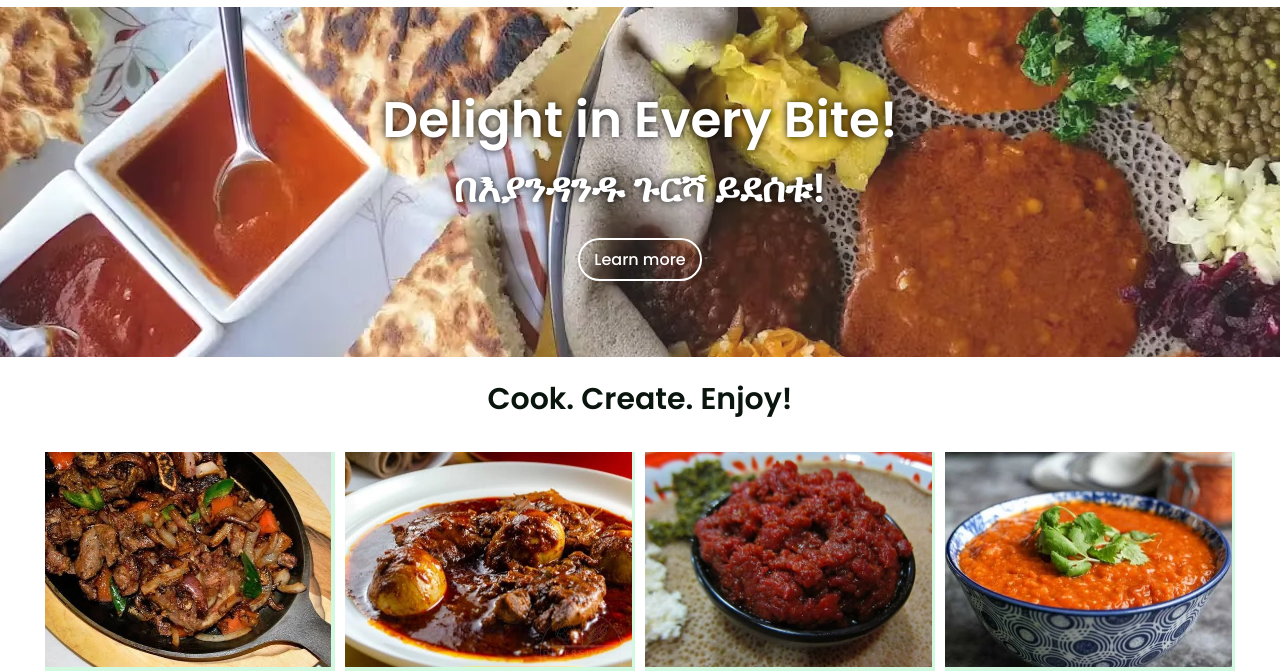
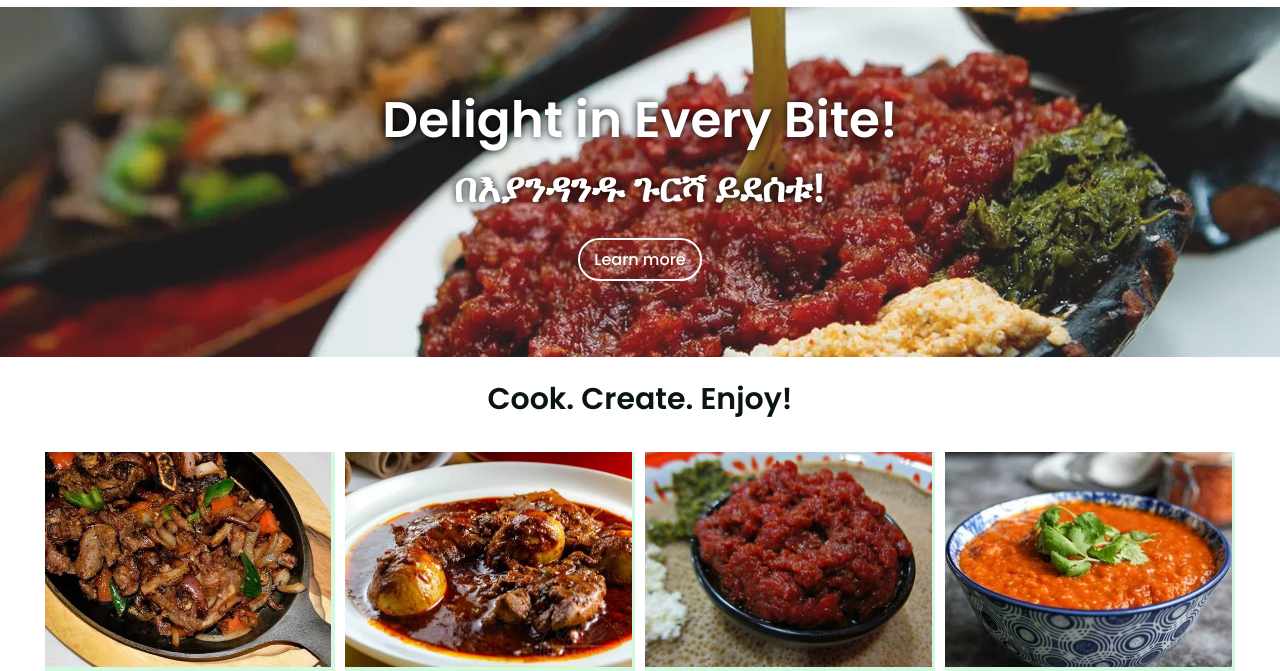
Before and after one commit to Mohammed-Abdi/Recipe, a plain HTML site: page index.html in a window 1280 px wide. Shown: the part 65-736 px from the top of the page. Drawn offline with Linux system fonts and the light colour scheme.

Commit message:
Update intro.css

```diff
--- a/intro.css
+++ b/intro.css
@@ -4,7 +4,7 @@
     justify-content: center;
     flex-direction: column;
     color: #fff;
-    background: url(images/Ethiopian-cuisine-banner.webp), no-repeat;
+    background: url(images/Kitfo-and-Tibs.webp) no-repeat;
     object-fit: cover;
     background-position: center;
     height: 350px;
```
